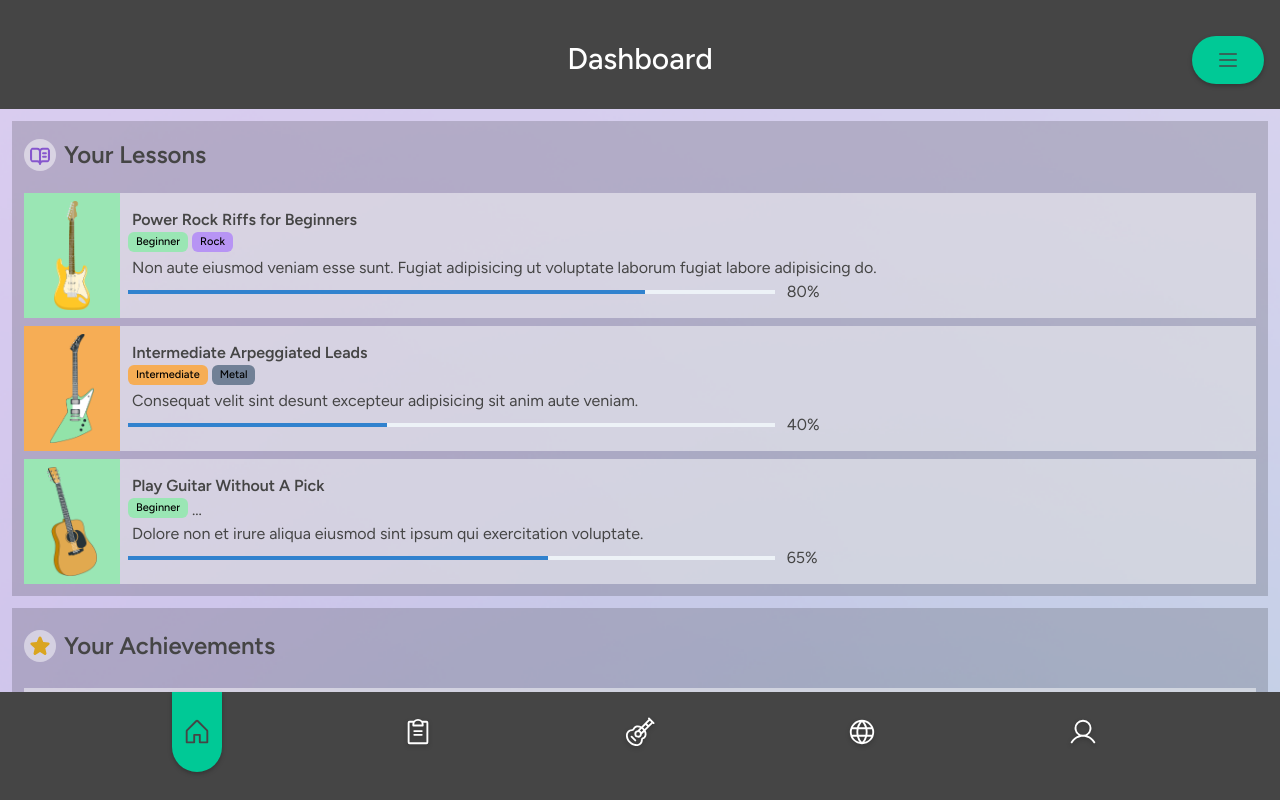
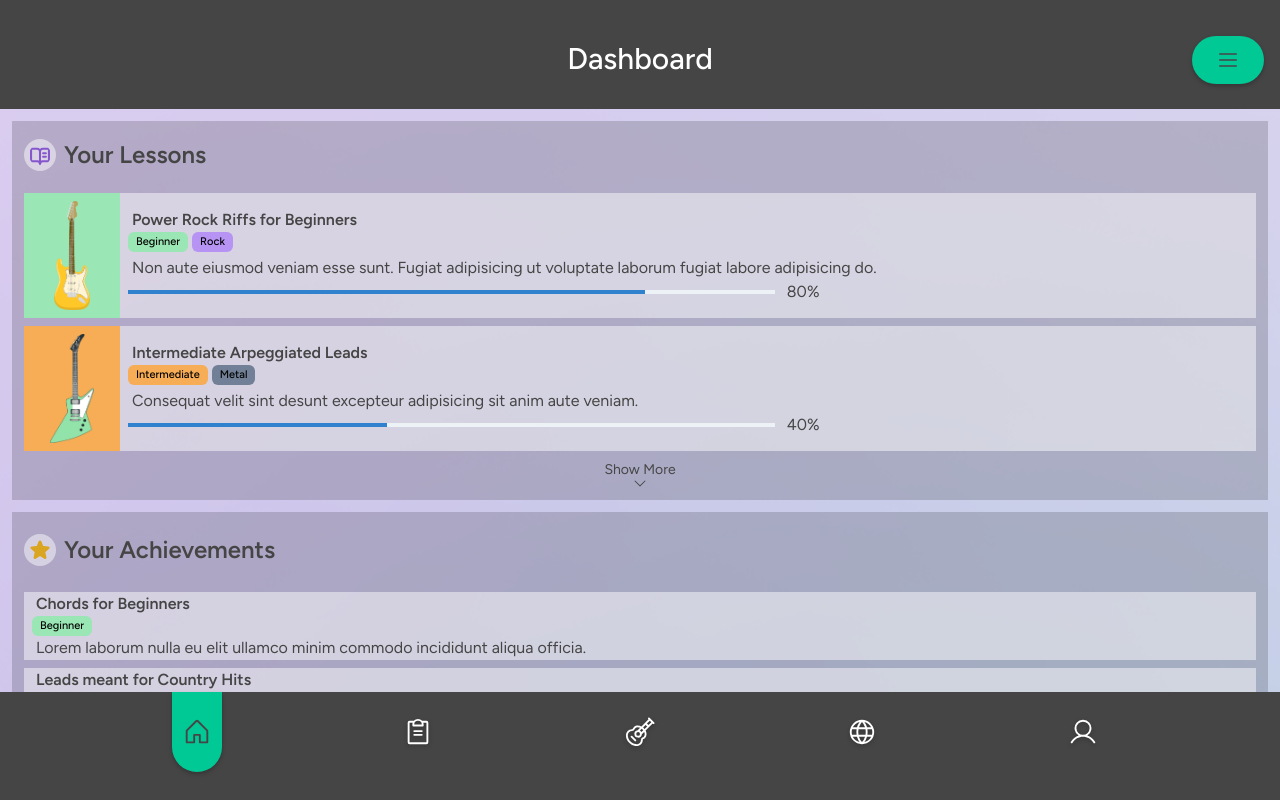
Before and after one commit to OceanAbernathy/seus, a React (Create React App) app: page /Dashboard in a window 1280 px wide. Built offline with nearby package versions, Linux system fonts and the light colour scheme.

Commit message:
Added Dashboard Lesson Truncation

```diff
--- a/src/components/Dashboard/Pages/Home.jsx
+++ b/src/components/Dashboard/Pages/Home.jsx
@@ -11,7 +11,8 @@ import {
 import { Users } from '../UsersData';
 import { auth } from '../../../config/firebase';
 import { getLevelBackgroundColor, getStyleBackgroundColor } from './TagStyles';
-import { BookOpenText, Star } from '@phosphor-icons/react';
+import { BookOpenText, CaretDown, Star } from '@phosphor-icons/react';
+import { Link } from 'react-router-dom';
 
 export default function Home() {
   return (
@@ -50,7 +51,7 @@ export default function Home() {
           </Flex>
           {Users.map((user, index) => (
             <Flex key={index} flexDirection='column'>
-              {user.lessons.map((lesson, index) => (
+              {user.lessons.slice(0, 2).map((lesson, index) => (
                 <Flex
                   key={index}
                   my={1}
@@ -104,6 +105,28 @@ export default function Home() {
                   </Flex>
                 </Flex>
               ))}
+              <Flex
+                alignItems='center'
+                flexDirection='column'
+                gap={0}
+                position='relative'
+                pt={1}
+                pb={3}
+              >
+                <Link to='./Lessons'>
+                  <Text fontSize='sm'>Show More</Text>
+
+                  <Icon
+                    as={CaretDown}
+                    color='brand.darkGray'
+                    boxSize={4}
+                    position='absolute'
+                    left='50%'
+                    top='5'
+                    transform='translate(-50%)'
+                  />
+                </Link>
+              </Flex>
             </Flex>
           ))}
         </Flex>
--- a/src/components/Dashboard/Pages/Lessons.jsx
+++ b/src/components/Dashboard/Pages/Lessons.jsx
@@ -64,7 +64,7 @@ export default function Lessons() {
                     height='200px'
                     justifyContent='space-around'
                   >
-                    <Text ml={1} fontWeight='semibold' noOfLines={1}>
+                    <Text ml={1} fontWeight='semibold'>
                       {lesson.title}
                     </Text>
                     <Flex flexWrap='wrap' width='150px' pr={1} gap={1}>
```
